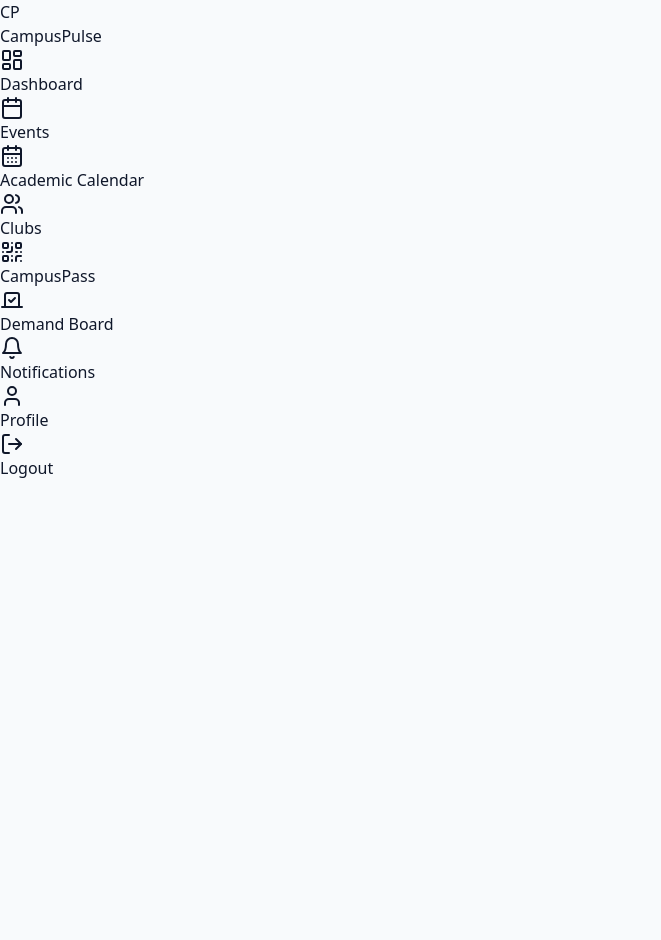
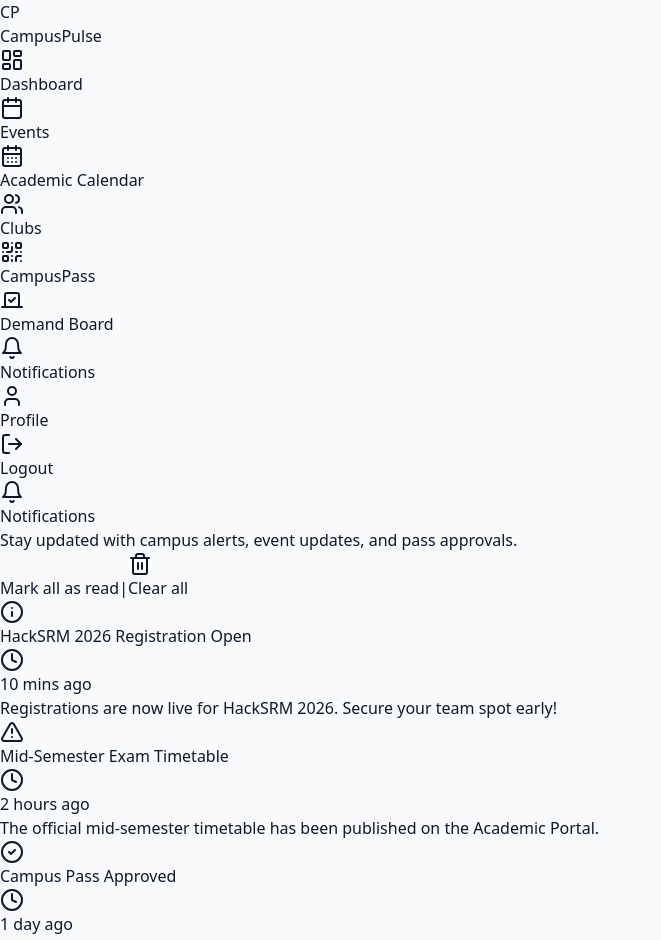
Before and after one commit to not-user-mayank/campus-pulse, a React (Vite) app: page /notifications in a window 1280 px wide. Shown: the top 940 px of the page, without its empty margins (0-661 px from the left). Before the commit the page ends 800 px from the top, so only its background shows below. Built offline with nearby package versions, Linux system fonts and the light colour scheme; no server answers.

Commit message:
Integrated dual calendar tabs, updated notifications page, and verified production build

```diff
--- a/src/App.tsx
+++ b/src/App.tsx
@@ -1,12 +1,13 @@
 import React from 'react';
-import { BrowserRouter, Routes, Route, Navigate } from 'react-router-dom';
+import { BrowserRouter, Routes, Route, Navigate, Outlet } from 'react-router-dom';
 import { DashboardLayout } from './components/layout/DashboardLayout';
 import { OrganizerRoute } from './components/OrganizerRoute';
 
-// All Page Imports
+// Page Imports
 import StudentDashboard from './pages/StudentDashboard';
 import { EventsPage } from './pages/EventsPage';
 import { AcademicCalendarPage } from './pages/AcademicCalendarPage';
+import { CalendarPage } from './pages/CalendarPage';
 import ClubsPage from './pages/ClubsPage';
 import CampusPassPage from './pages/CampusPassPage';
 import DemandBoardPage from './pages/DemandBoardPage';
@@ -20,23 +21,20 @@
   return (
     <BrowserRouter>
       <Routes>
-        {/* Public Authentication Route */}
         <Route path="/login" element={<LoginPage />} />
 
-        {/* Protected Dashboard Layout */}
-        <Route element={<DashboardLayout />}>
+        <Route element={<DashboardLayout><Outlet /></DashboardLayout>}>
           <Route path="/" element={<Navigate to="/dashboard" replace />} />
           <Route path="/dashboard" element={<StudentDashboard />} />
           <Route path="/events" element={<EventsPage />} />
+          <Route path="/calendar" element={<CalendarPage />} />
           <Route path="/academic-calendar" element={<AcademicCalendarPage />} />
-          <Route path="/calendar" element={<AcademicCalendarPage />} />
           <Route path="/clubs" element={<ClubsPage />} />
           <Route path="/campus-pass" element={<CampusPassPage />} />
           <Route path="/demand-board" element={<DemandBoardPage />} />
           <Route path="/profile" element={<ProfilePage />} />
           <Route path="/notifications" element={<NotificationsPage />} />
 
-          {/* Organizer Route */}
           <Route
             path="/organizer"
             element={
@@ -47,7 +45,6 @@
           />
         </Route>
 
-        {/* Fallback 404 Route */}
         <Route path="*" element={<NotFoundPage />} />
       </Routes>
     </BrowserRouter>
--- a/src/components/layout/DashboardLayout.tsx
+++ b/src/components/layout/DashboardLayout.tsx
@@ -12,9 +12,7 @@
   LogOut
 } from 'lucide-react';
 
-interface DashboardLayoutProps {
-  children: React.ReactNode;
-}
+interface DashboardLayoutProps { children: React.ReactNode; }
 
 export const DashboardLayout: React.FC<DashboardLayoutProps> = ({ children }) => {
   const location = useLocation();
--- a/src/pages/NotificationsPage.tsx
+++ b/src/pages/NotificationsPage.tsx
@@ -1,57 +1,130 @@
-import React from 'react';
+import React, { useState } from 'react';
+import { Bell, CheckCircle2, Clock, Info, AlertTriangle, Trash2 } from 'lucide-react';
 
-export const NotificationsPage = () => {
-  const notifications = [
+interface NotificationItem {
+  id: string;
+  title: string;
+  message: string;
+  timestamp: string;
+  type: 'info' | 'warning' | 'success';
+  read: boolean;
+}
+
+export function NotificationsPage() {
+  const [notifications, setNotifications] = useState<NotificationItem[]>([
     {
       id: '1',
-      title: '⏰ Upcoming Event Reminder (Within 24 Hours)',
-      message: 'Aloha Freshers Fest is starting tomorrow! Make sure to have your CampusPass QR ready for smooth entry at the Auditorium.',
-      type: 'urgent',
-      time: '2 hours ago',
+      title: 'HackSRM 2026 Registration Open',
+      message: 'Registrations are now live for HackSRM 2026. Secure your team spot early!',
+      timestamp: '10 mins ago',
+      type: 'info',
+      read: false,
     },
     {
       id: '2',
-      title: '⚠️ Schedule Conflict Alert',
-      message: 'You have two events scheduled on the same date. Please review your registration to avoid missing out.',
+      title: 'Mid-Semester Exam Timetable',
+      message: 'The official mid-semester timetable has been published on the Academic Portal.',
+      timestamp: '2 hours ago',
       type: 'warning',
-      time: '5 hours ago',
+      read: false,
     },
     {
       id: '3',
-      title: '✅ Registration Confirmed',
-      message: 'Your registration for PhySpark Physics Workshop has been confirmed.',
-      type: 'info',
-      time: '1 day ago',
+      title: 'Campus Pass Approved',
+      message: 'Your gate pass request for weekend exit has been approved by the warden.',
+      timestamp: '1 day ago',
+      type: 'success',
+      read: true,
     },
-  ];
+  ]);
+
+  const markAllAsRead = () => {
+    setNotifications((prev) => prev.map((item) => ({ ...item, read: true })));
+  };
+
+  const clearAll = () => {
+    setNotifications([]);
+  };
+
+  const getTypeIcon = (type: NotificationItem['type']) => {
+    switch (type) {
+      case 'warning':
+        return <AlertTriangle className="w-5 h-5 text-amber-500" />;
+      case 'success':
+        return <CheckCircle2 className="w-5 h-5 text-emerald-500" />;
+      default:
+        return <Info className="w-5 h-5 text-blue-500" />;
+    }
+  };
 
   return (
-    <div className="p-6 space-y-6 max-w-3xl">
+    <div className="p-6 space-y-6 max-w-5xl mx-auto">
+      <div className="flex flex-col sm:flex-row sm:items-center justify-between gap-4 border-b pb-4 border-slate-200 dark:border-slate-800">
         <div>
-        <h1 className="text-2xl font-bold text-white">Notifications</h1>
-        <p className="text-gray-400 text-sm">Event reminders, schedule warnings, and campus updates</p>
+          <h1 className="text-2xl font-bold text-slate-900 dark:text-white flex items-center gap-2">
+            <Bell className="w-6 h-6 text-blue-600 dark:text-blue-400" />
+            Notifications
+          </h1>
+          <p className="text-sm text-slate-500 dark:text-slate-400">
+            Stay updated with campus alerts, event updates, and pass approvals.
+          </p>
         </div>
 
-      <div className="space-y-4">
-        {notifications.map((n) => (
+        <div className="flex items-center gap-3">
+          <button
+            onClick={markAllAsRead}
+            className="text-xs font-medium text-blue-600 dark:text-blue-400 hover:underline"
+          >
+            Mark all as read
+          </button>
+          <span className="text-slate-300 dark:text-slate-700">|</span>
+          <button
+            onClick={clearAll}
+            className="text-xs font-medium text-rose-600 dark:text-rose-400 hover:underline flex items-center gap-1"
+          >
+            <Trash2 className="w-3.5 h-3.5" /> Clear all
+          </button>
+        </div>
+      </div>
+
+      {notifications.length === 0 ? (
+        <div className="p-12 text-center bg-slate-50 dark:bg-slate-800/50 rounded-2xl border border-dashed border-slate-300 dark:border-slate-700">
+          <Bell className="w-10 h-10 mx-auto text-slate-400 mb-3 opacity-50" />
+          <p className="text-slate-600 dark:text-slate-400 font-medium">All caught up!</p>
+          <p className="text-xs text-slate-500 mt-1">You have no unread notifications right now.</p>
+        </div>
+      ) : (
+        <div className="space-y-3">
+          {notifications.map((item) => (
             <div
-            key={n.id}
-            className={`p-4 rounded-xl border ${
-              n.type === 'urgent'
-                ? 'border-amber-500/50 bg-amber-500/10'
-                : n.type === 'warning'
-                ? 'border-red-500/50 bg-red-500/10'
-                : 'border-gray-700 bg-gray-800/90'
+              key={item.id}
+              className={`p-4 rounded-2xl border transition-all flex items-start gap-4 ${
+                item.read
+                  ? 'bg-white dark:bg-slate-900 border-slate-200 dark:border-slate-800 opacity-75'
+                  : 'bg-blue-50/40 dark:bg-slate-800/80 border-blue-200 dark:border-slate-700 shadow-sm'
               }`}
             >
-            <div className="flex justify-between items-start">
-              <h3 className="font-semibold text-white text-base">{n.title}</h3>
-              <span className="text-xs text-gray-400">{n.time}</span>
+              <div className="p-2 bg-white dark:bg-slate-800 rounded-xl shadow-xs border border-slate-100 dark:border-slate-700">
+                {getTypeIcon(item.type)}
               </div>
-            <p className="text-sm text-gray-300 mt-2">{n.message}</p>
+              <div className="flex-1 min-w-0">
+                <div className="flex items-center justify-between gap-2">
+                  <h3 className="text-sm font-semibold text-slate-900 dark:text-white truncate">
+                    {item.title}
+                  </h3>
+                  <span className="text-xs text-slate-400 flex items-center gap-1 whitespace-nowrap">
+                    <Clock className="w-3 h-3" />
+                    {item.timestamp}
+                  </span>
+                </div>
+                <p className="text-xs text-slate-600 dark:text-slate-300 mt-1 leading-relaxed">
+                  {item.message}
+                </p>
+              </div>
             </div>
           ))}
         </div>
+      )}
     </div>
   );
-};
+}
```
Also changed, not shown: src/pages/CalendarPage.tsx (+10 -16 lines). Lines whose indentation alone changed are shown as unchanged.
